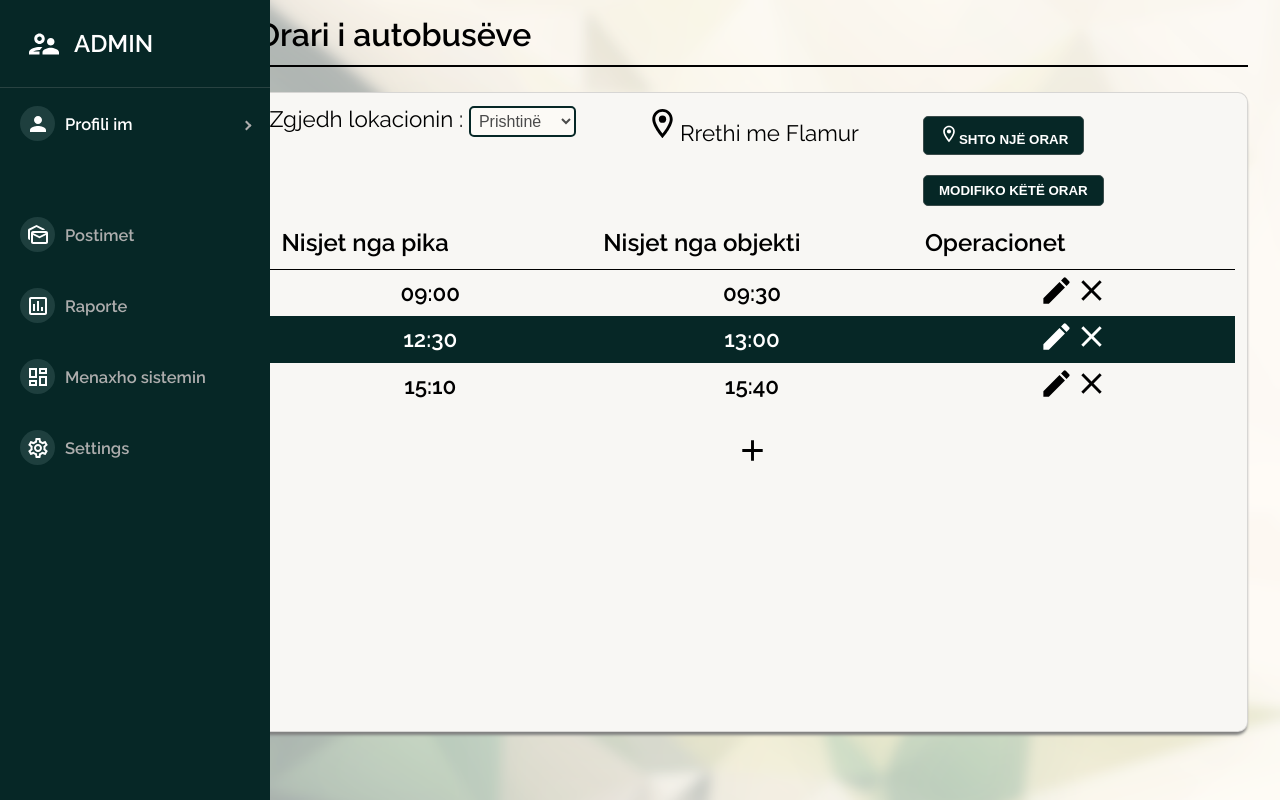
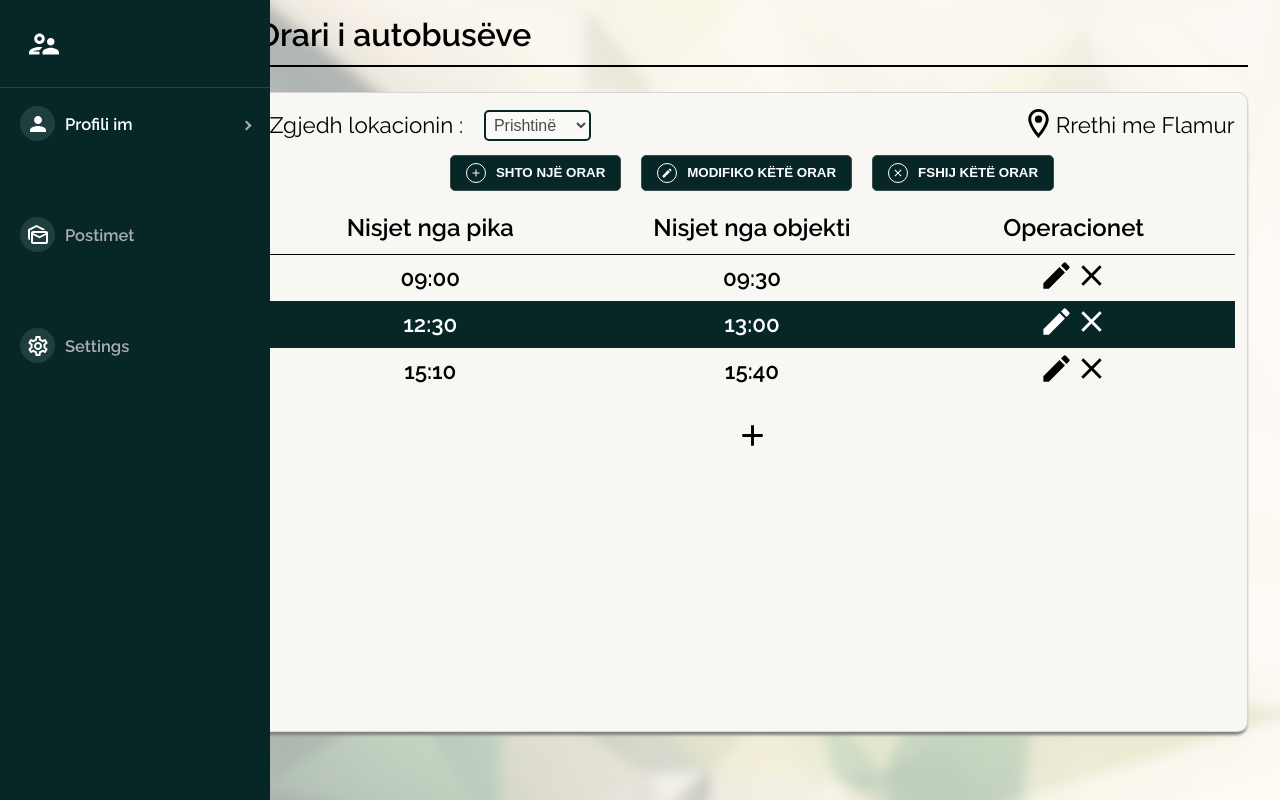
Before and after one commit to EndritMakolli/SPMPSPresantation, a React (Create React App) app: page /profile/buses in a window 1280 px wide. Built offline with nearby package versions, Linux system fonts and the light colour scheme.

Commit message:
Touch ups on bus schedule components

```diff
--- a/src/App.tsx
+++ b/src/App.tsx
@@ -18,7 +18,7 @@ import { Posts } from "./Interfaces/Posts";
 import { observer } from "mobx-react";
 import { useStore } from "./Stores/Store";
 import { ManageSystem } from "./Interfaces/ManageSystem";
-import BusSchedule from "./Components/BusSchedules/BusSchedule";
+import BusSchedule from "./Interfaces/BusSchedules/BusSchedule";
 import "./Style/Columns.css";
 
 export default observer(function App() {
--- a/src/Components/BusSchedules/BusSchedule.tsx
+++ b/src/Interfaces/BusSchedules/BusSchedule.tsx
@@ -1,5 +1,5 @@
 import { observer } from "mobx-react";
-import { Loader } from "../Loader";
+import { Loader } from "../../Components/Loader";
 import { useStore } from "../../Stores/Store";
 
 import React from "react";
@@ -12,6 +12,7 @@ export default observer(function BusSchedule() {
   const {
     currentSchedule,
     mode,
+    deleteSchedule,
     updateSlot,
     currentSlot,
     setScheduleCreateMode,
@@ -20,11 +21,15 @@ export default observer(function BusSchedule() {
     saveChangesToSlot,
     setSlotEditMode,
     setReadMode,
+    deleteSlot,
     getUnassignedLocations,
     updateSchedule,
     setScheduleEditingMode,
+    hasSchedules,
     createSchedule,
+    getLocationsFromSchedules,
   } = useStore().busScheduleStore;
+
   const { role } = useStore().userStore;
 
   const slotInputChangeHandler = (
@@ -58,9 +63,17 @@ export default observer(function BusSchedule() {
     setSlotEditMode(slotId);
   };
 
+  /**
+   * Handles clikcing the save icon after editing a slot.
+   */
+
   const saveEditedSlotHandler = () => {
     saveChangesToSlot();
   };
+
+  /**
+   * Handles clicking the Edit Schedule button.
+   */
 
   const editScheduleHandler = () => {
     setScheduleEditingMode();
@@ -96,6 +109,21 @@ export default observer(function BusSchedule() {
   };
 
   /**
+   * Handles clicking the X icon for a slot. If the slot is currently being edited,
+   * it will fall back to read mode. Else, it will delete the slot whose ID is provided
+   * as a parameter. The parameter is optional, so it can be used for simply cancelling
+   * an editing session.
+   * @param slotId - optional, the ID of the slot to be deleted.
+   */
+
+  const deleteSlotClickHandler = (slotId?: number) => {
+    if (mode === "EDIT") {
+      alert("Clicked after editing");
+      setReadMode();
+    } else if (slotId) deleteSlot(slotId);
+  };
+
+  /**
    * Handles clicking the confirmation button after editing a schedule.
    */
 
@@ -105,11 +133,11 @@ export default observer(function BusSchedule() {
   };
 
   /**
-   * Handles clicking the X icon while editing a schedule slot.
+   * Handles clicking the Delete Schedule button.
    */
 
-  const cancelSlotEditingHandler = () => {
-    setReadMode();
+  const deleteScheduleHandler = () => {
+    deleteSchedule();
   };
 
   /**
@@ -128,8 +156,10 @@ export default observer(function BusSchedule() {
         {isLoading && <Loader />}
         {!isLoading && (
           <>
-            {!formIsOpen() && (
+            {!formIsOpen() && hasSchedules() && (
               <BusScheduleHeading
+                adminMode={role === "ADMIN"}
+                onDeleteScheduleClick={deleteScheduleHandler}
                 onEditScheduleClick={editScheduleHandler}
                 onCreateScheduleClick={handleCreateSchedule}
               />
@@ -142,18 +172,19 @@ export default observer(function BusSchedule() {
                 onCancelClick={handleCancelScheduleEditing}
                 onCreateClick={createSchedule}
                 onUpdateClick={editSaveChangesHandler}
-                locations={getUnassignedLocations()}
+                unassignedLocations={getUnassignedLocations()}
+                assignedLocations={getLocationsFromSchedules()}
                 onInputChange={handleScheduleInputChange}
               />
             )}
-            {!formIsOpen() && (
+            {!formIsOpen() && hasSchedules() && (
               <BusScheduleTable
-                adminMode
+                adminMode={role === "ADMIN"}
                 mode={mode!}
                 slots={currentSchedule?.slots!}
                 currentSlot={currentSlot}
                 onSlotCreateClick={handleSlotCreate}
-                onSlotEditCancel={cancelSlotEditingHandler}
+                onSlotEditCancel={deleteSlotClickHandler}
                 onSlotEditClick={editSlotHandler}
                 onSlotEditSave={saveEditedSlotHandler}
                 onSlotInputChange={slotInputChangeHandler}
@@ -161,6 +192,21 @@ export default observer(function BusSchedule() {
             )}
           </>
         )}
+        {!isLoading && !hasSchedules() && !formIsOpen() && (
+          <div className="column col-6 off-3">
+            <p className="font-large text-center">
+              Nuk ka orare të regjistruara në sistem.
+            </p>
+            {role === "ADMIN" && (
+              <button
+                className="align-center col-3 off-4"
+                onClick={handleCreateSchedule}
+              >
+                SHTO NJË ORAR
+              </button>
+            )}
+          </div>
+        )}
       </section>
     </>
   );
--- a/src/Components/BusSchedules/BusScheduleForm.tsx
+++ b/src/Interfaces/BusSchedules/BusScheduleForm.tsx
@@ -5,7 +5,8 @@ interface Props {
   schedule: BusSchedule;
   mode: "EDIT" | "CREATE";
   onSelectChange: (id: number, name: string) => void;
-  locations: Location[];
+  unassignedLocations: Location[];
+  assignedLocations: Location[];
   onInputChange: (e: React.SyntheticEvent<HTMLInputElement>) => void;
   onCreateClick: () => void;
   onCancelClick: (sch: BusSchedule) => void;
@@ -16,12 +17,15 @@ export const BusScheduleForm = ({
   schedule,
   mode,
   onSelectChange,
-  locations,
+  unassignedLocations,
+  assignedLocations,
   onInputChange,
   onCreateClick,
   onUpdateClick,
   onCancelClick,
 }: Props) => {
+  let locations = mode === "EDIT" ? assignedLocations : unassignedLocations;
+
   return (
     <div className="column col-6 off-3 align-center justify-between pad-sm">
       <div className="row">
@@ -40,7 +44,11 @@ export const BusScheduleForm = ({
         >
           {locations.map((opt) => {
             return (
-              <option value={opt.locationId} id={opt.locationName}>
+              <option
+                key={opt.locationId}
+                value={opt.locationId}
+                id={opt.locationName}
+              >
                 {opt.locationName}
               </option>
             );
--- a/src/Components/BusSchedules/BusScheduleHeading.tsx
+++ b/src/Interfaces/BusSchedules/BusScheduleHeading.tsx
@@ -1,14 +1,21 @@
 import { useStore } from "../../Stores/Store";
 import LocationOnOutlinedIcon from "@mui/icons-material/LocationOnOutlined";
+import EditIcon from "@mui/icons-material/Edit";
+import CloseIcon from "@mui/icons-material/Close";
+import AddIcon from "@mui/icons-material/Add";
 
 interface BusScheduleHeadingProps {
+  adminMode: boolean;
   onEditScheduleClick: () => void;
   onCreateScheduleClick: () => void;
+  onDeleteScheduleClick: () => void;
 }
 
 export const BusScheduleHeading = ({
   onCreateScheduleClick,
   onEditScheduleClick,
+  onDeleteScheduleClick,
+  adminMode,
 }: BusScheduleHeadingProps) => {
   const {
     currentSchedule,
@@ -20,7 +27,7 @@ export const BusScheduleHeading = ({
     <>
       {!isInScheduleCreateMode() && (
         <div className="row justify-between">
-          <div className="col-4">
+          <div className="col-4 aligned-text">
             <span className="font-large">Zgjedh lokacionin : </span>
             <select
               onChange={(e) => selectSchedule(parseInt(e.target.value))}
@@ -30,12 +37,14 @@ export const BusScheduleHeading = ({
             >
               {getSchedules().map((opt) => {
                 return (
-                  <option value={opt.locationId}>{opt.locationName}</option>
+                  <option key={opt.locationId} value={opt.locationId}>
+                    {opt.locationName}
+                  </option>
                 );
               })}
             </select>
           </div>
-          <div className="col3">
+          <div className="col3 aligned-text">
             <a href={currentSchedule?.departingPlaceURL}>
               <LocationOnOutlinedIcon fontSize="large" />
             </a>
@@ -44,13 +53,24 @@ export const BusScheduleHeading = ({
               {currentSchedule?.departingPlace}
             </span>
           </div>
-          <div className="col-4">
-            <button onClick={onCreateScheduleClick}>
-              <LocationOnOutlinedIcon fontSize="small" />
-              SHTO NJË ORAR
-            </button>
-            <button onClick={onEditScheduleClick}>MODIFIKO KËTË ORAR</button>
-          </div>
+          {adminMode && (
+            <>
+              <div className="row justify-center">
+                <button onClick={onCreateScheduleClick}>
+                  <AddIcon fontSize="small" />
+                  SHTO NJË ORAR
+                </button>
+                <button className="col-9" onClick={onEditScheduleClick}>
+                  <EditIcon fontSize="small" />
+                  MODIFIKO KËTË ORAR
+                </button>
+                <button className="col-9" onClick={onDeleteScheduleClick}>
+                  <CloseIcon fontSize="small" />
+                  FSHIJ KËTË ORAR
+                </button>
+              </div>
+            </>
+          )}
         </div>
       )}
     </>
--- a/src/Components/BusSchedules/BusScheduleTable.tsx
+++ b/src/Interfaces/BusSchedules/BusScheduleTable.tsx
@@ -11,7 +11,7 @@ interface Props {
   adminMode: boolean;
   onSlotEditClick: (slotId: number) => void;
   onSlotCreateClick: () => void;
-  onSlotEditCancel: () => void;
+  onSlotEditCancel: (slotId?: number) => void;
   onSlotEditSave: () => void;
   onSlotInputChange: (e: React.SyntheticEvent<HTMLInputElement>) => void;
 }
@@ -24,21 +24,23 @@ export const BusScheduleTable = ({
   onSlotEditSave,
   currentSlot,
   onSlotInputChange,
-  adminMode = true,
+  adminMode,
   onSlotEditClick,
 }: Props) => {
   return (
     <>
       <table className="table-fixed">
         <thead>
-          <th>Nisjet nga pika</th>
-          <th>Nisjet nga objekti</th>
-          <th>Operacionet</th>
+          <tr>
+            <th className="text-center">Nisjet nga pika</th>
+            <th className="text-center">Nisjet nga objekti</th>
+            {adminMode && <th className="text-center">Operacionet</th>}
+          </tr>
         </thead>
         <tbody>
           {slots.map((slot) => {
             return (
-              <tr className="font-large">
+              <tr key={slot.slotId} className="font-large">
                 {mode === "EDIT" && currentSlot?.slotId === slot.slotId && (
                   <>
                     <td>
@@ -73,7 +75,7 @@ export const BusScheduleTable = ({
                       </span>
                     )}
                     {(!currentSlot || currentSlot?.slotId === slot.slotId) && (
-                      <span onClick={onSlotEditCancel}>
+                      <span onClick={() => onSlotEditCancel(slot.slotId)}>
                         <CloseIcon fontSize="large" />
                       </span>
                     )}
@@ -104,7 +106,7 @@ export const BusScheduleTable = ({
                 />
               </td>
               <td>
-                <span onClick={onSlotEditCancel}>
+                <span onClick={() => onSlotEditCancel()}>
                   <CloseIcon fontSize="large" />
                 </span>
 
--- a/src/Stores/BusScheduleStore.ts
+++ b/src/Stores/BusScheduleStore.ts
@@ -31,6 +31,17 @@ export default class BusScheduleStore {
 
   getLocations = () => {
     return Array.from(this.locations.values());
+  };
+
+  getLocationsFromSchedules = (): Location[] => {
+    return Array.from(
+      this.getSchedules().map((sch) => {
+        return {
+          locationId: sch.locationId,
+          locationName: sch.locationName,
+        };
+      })
+    );
   };
 
   getUnassignedLocations = () => {
@@ -76,10 +87,6 @@ export default class BusScheduleStore {
     );
   };
 
-  isInMode = (mode: string): boolean => {
-    return this.mode === mode;
-  };
-
   /**
    * Sets the desired bus schedule as the current schedule being worked on.
    * @param {number} scheduleId - the ID of the schedule being selected.
@@ -110,8 +117,31 @@ export default class BusScheduleStore {
     this.currentSlot = editedSlot;
   };
 
+  /**
+   * Saves the changes done to the current schedule.
+   * @param editedSchedule the changed schedule object to replace the current one with
+   */
+
   updateSchedule = (editedSchedule: BusSchedule) => {
     this.currentSchedule = editedSchedule;
+  };
+
+  /**
+   * Deletes the currently selected schedule, selects the next schedule to show.
+   */
+
+  deleteSchedule = () => {
+    this.schedules.delete(this.currentSchedule!.locationId);
+    this.currentSchedule = this.getSchedules()[0];
+  };
+
+  /**
+   * Checks whether there are any registered bus schedules in the store.
+   * @returns true if there's available schedules, false otherwise
+   */
+
+  hasSchedules = () => {
+    return this.schedules.size !== 0;
   };
 
   /**
@@ -178,15 +208,4 @@ export default class BusScheduleStore {
     );
     this.setReadMode();
   };
-
-  handleCloseButton = (slotId?: number) => {
-    if (this.mode === "READ") {
-      this.deleteSlot(slotId!);
-    } else if (this.mode === "EDIT") {
-      this.setReadMode();
-    } else if (this.mode === "CREATE") {
-      this.setReadMode();
-    }
-    //redundant 3rd if
-  };
 }
--- a/src/Stores/UserStore.ts
+++ b/src/Stores/UserStore.ts
@@ -6,7 +6,7 @@ import { User } from "../Types/User";
 
 export default class UserStore {
   loggedIn: boolean = true;
-  role: string | undefined = "ADMIN";
+  role: string | undefined;
   faculty: Faculty | undefined = fakeFaculty;
   user: User | undefined = fakeAdmin;
   userFaculties: Faculty[] | undefined = undefined;
--- a/src/Style/CommonStyles.css
+++ b/src/Style/CommonStyles.css
@@ -176,3 +176,9 @@ a {
 .align-center {
   align-items: center;
 }
+
+.aligned-text {
+  display: inline-flex;
+  align-items: center;
+  justify-content: space-between;
+}
--- a/src/Style/Forms.css
+++ b/src/Style/Forms.css
@@ -3,11 +3,21 @@ button {
   color: white;
   padding: 7px 15px 7px 15px;
   margin: 10px;
+  display: inline-flex;
+  align-items: center;
+  justify-content: space-between;
 
   border: 0.2px solid #3a4b4a;
   border-radius: 5px;
   font-weight: bold;
   transition: all 0.1s ease-in-out;
+}
+
+button > svg {
+  border: 1px solid white;
+  border-radius: 20px;
+  padding: 3px;
+  margin-right: 10px;
 }
 
 button:hover {
@@ -50,15 +60,16 @@ main span {
 }
 
 input {
-  padding: 15px 20px 15px 20px;
+  /* padding: 15px 20px 15px 20px; */
+  padding: 1.25%;
   border-radius: 5px;
   border: 2px solid #3a4b4a;
   color: #3a4b4a;
   width: 40%;
-  background-color: #f5fffe;
   transition: all 0.2s ease-in-out;
   outline: none;
   font-size: 1em;
+  font: optional;
 }
 
 input:focus {
```
